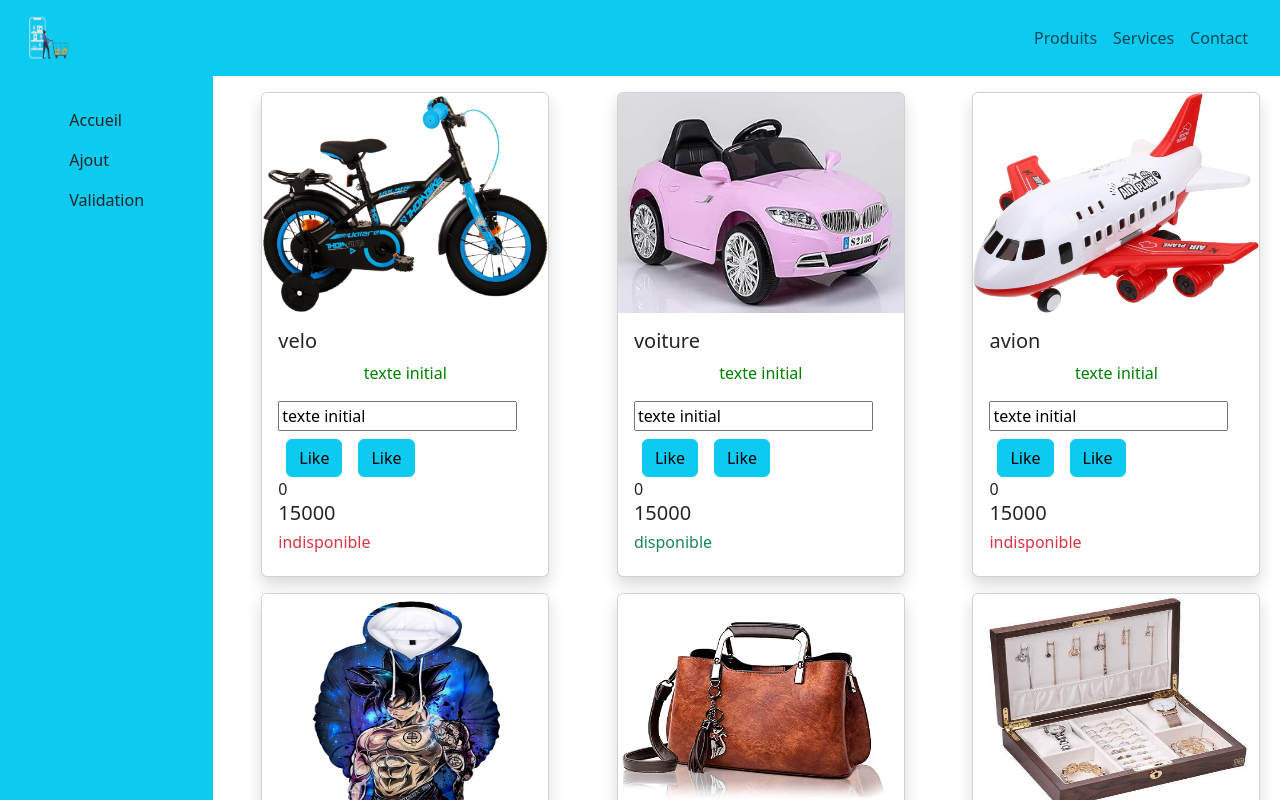
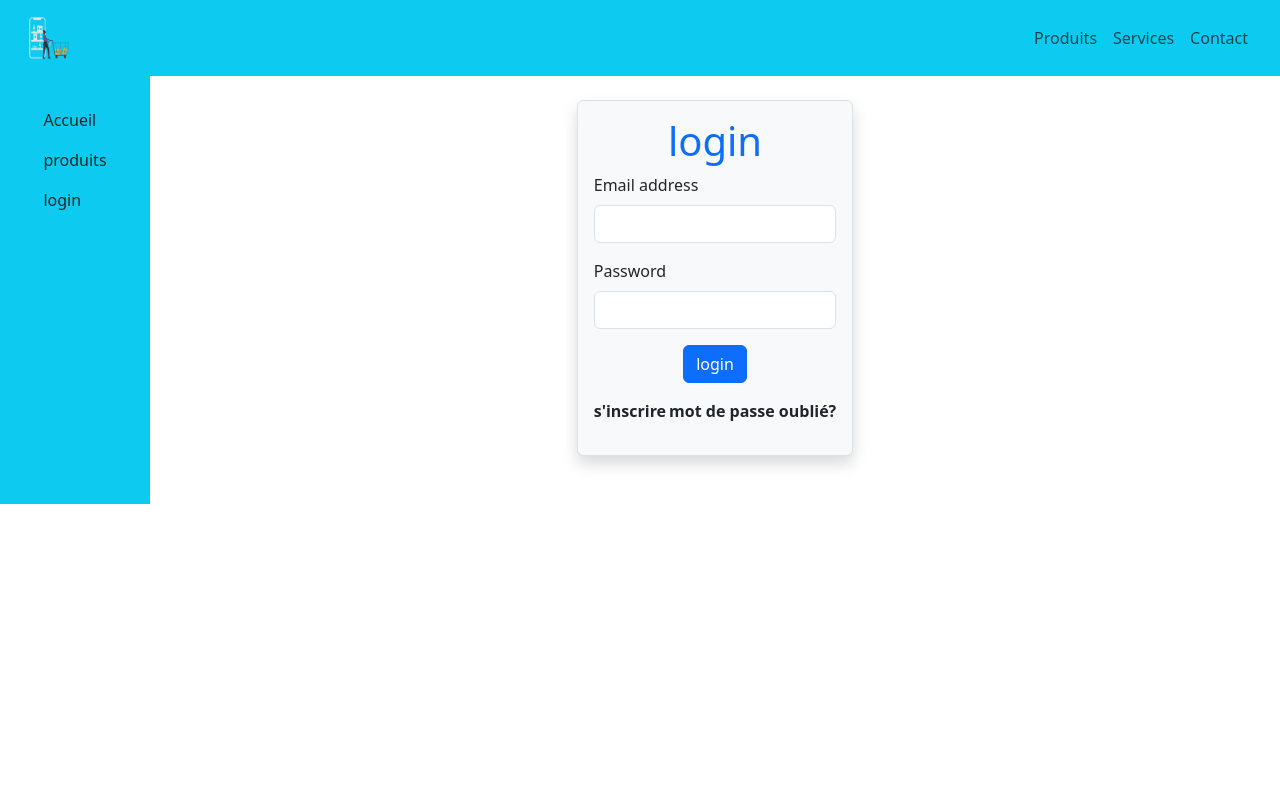
Before and after one commit to Dadowatt/projetAngular, an Angular app: page /login in a window 1280 px wide. Before the commit this address led to /. Shown: the top 800 px of the page. Built offline with nearby package versions, Linux system fonts and the light colour scheme.

Commit message:
mis à jour de l'app

```diff
--- a/src/app/app.component.html
+++ b/src/app/app.component.html
@@ -1,32 +1,10 @@
-<!DOCTYPE html>
-<html lang="en">
-<head>
-    <meta charset="UTF-8">
-    <meta name="viewport" content="width=device-width, initial-scale=1.0">
-    <title>Document</title>
-</head>
-<body>
-    <div class="container-fluid">
-        <app-nav/>
-        <div class="row">
-            <div class="col-md-2">
-            <app-sidebar/>
-        </div>
+<app-nav></app-nav>
 
-        <div class="col-md-10">
-            <div class="message"> {{message}} </div>
-
-                <div class="row row-cols-1 row-cols-md-2 row-cols-lg-3 g-4">
-                    <app-article *ngFor="let produit of produits"
-                     [comment]="produit.comment"
-                      [photo]="produit.photo"
-                       (info)="onAffiche($event)"
-                        [prix]="produit.prix"
-                        [dispo]="produit.dispo" />
-                </div>
-            </div>
-    </div>
+<div class="d-flex">
+<div>
+    <app-sidebar></app-sidebar>
 </div>
-
-</body>
-</html>
+<div class="flex-grow-1">
+    <router-outlet></router-outlet>
+</div>
+</div>
--- a/src/app/app.component.ts
+++ b/src/app/app.component.ts
@@ -14,17 +14,10 @@ import { CommonModule } from '@angular/common';
 })
 export class AppComponent {
   title = 'firstProject';
-  message="";
-  produits = [
-    { comment: "velo", prix: 15000, dispo: false, photo: "assets/1.jpg" },
-    { comment: "voiture", prix: 15000, dispo: true, photo: "assets/2.jpg" },
-    { comment: "avion", prix: 15000, dispo: false, photo: "assets/3.jpg" },
-    { comment: "hoodie 3D", prix: 15000, dispo: true, photo: "assets/4.jpg" },
-    { comment: "sac à main", prix: 15000, dispo: false, photo: "assets/5.jpg" },
-    { comment: "coffret", prix: 15000, dispo: true, photo: "assets/6.jpg" },
-  ];
+  // message="";
 
-  onAffiche(arg:string){
-    this.message = "merci d'avoir liké " +arg;
-  }
+
+  // onAffiche(arg:string){
+  //   this.message = "merci d'avoir liké " +arg;
+  // }
 }
--- a/src/app/app.routes.ts
+++ b/src/app/app.routes.ts
@@ -1,3 +1,13 @@
 import { Routes } from '@angular/router';
+import { ArticleComponent } from './article/article.component';
+import { AppComponent } from './app.component';
+import { LoginComponent } from './login/login.component';
 
-export const routes: Routes = [];
+
+export const routes: Routes = [
+    { path: 'article', component: ArticleComponent},
+    { path: 'accueil', component: AppComponent},
+    { path: 'login', component: LoginComponent},
+    { path: '**', redirectTo: 'login', pathMatch: 'full'}
+
+];
--- a/src/app/article/article.component.html
+++ b/src/app/article/article.component.html
@@ -1,18 +1,19 @@
- <div class="col mt-3 ms-5">
-    <div class="card shadow" style="width: 18rem;">
-        <img [src]="photo" alt="" width="230px" height="220px" class="card-img-top">
-         <div class="card-body">
-             <h5 class="card-title">{{comment}}</h5>
-             <p>{{commentaires}}</p>
-             <input type="text"[(ngModel)]="commentaires">
-             <div class="d-flex">
-                <a href="#" class="btn btn-info mt-2 mx-2" (click)="addLike()">Like</a>
-                <a href="#" class="btn btn-info mt-2 mx-2" (click)="disLike()">Like</a>
+
+    <div class="d-flex wrap">
+        <div class="card shadow m-3" style="width: 18rem;" *ngFor="let produit of produits">
+            <img [src]="produit.photo" alt="" width="230px" height="220px" class="card-img-top">
+             <div class="card-body">
+                 <h5 class="card-title">{{produit.comment}}</h5>
+                 <p>{{produit.prix}}</p>
+                 <!-- <input type="text"[(ngModel)]="commentaires"> -->
+                 <!-- <div class="d-flex">
+                    <a href="#" class="btn btn-info mt-2 mx-2" (click)="addLike()">Like</a>
+                    <a href="#" class="btn btn-info mt-2 mx-2" (click)="disLike()">Like</a>
+                 </div> -->
+                 <!-- <span class="card-text">{{like}}</span> -->
+                 <!-- <h5> {{prix}} </h5> -->
+                 <h6 *ngIf="produit.dispo==true" class="text-success"> disponible </h6>
+                 <h6 *ngIf="produit.dispo==false" class="text-danger"> indisponible </h6>
              </div>
-             <span class="card-text">{{like}}</span>
-             <h5> {{prix}} </h5>
-             <h6 *ngIf="dispo==true" class="text-success"> disponible </h6>
-             <h6 *ngIf="dispo==false" class="text-danger"> indisponible </h6>
-         </div>
-</div>
- </div>
+    </div>
+     </div>
--- a/src/app/article/article.component.ts
+++ b/src/app/article/article.component.ts
@@ -10,21 +10,32 @@ import { FormsModule } from '@angular/forms';
   styleUrl: './article.component.css'
 })
 export class ArticleComponent {
-  @Input()comment="";
-  @Output()info = new EventEmitter<string>();
-  @Input()photo="";
-  like: number = 0;
-  commentaires = "texte initial"
-  @Input()prix:number = 0;
-  @Input()dispo: boolean = false;
 
-  public addLike(){
-    this.like++;
-    this.info.emit(this.comment)
-  }
-  disLike(){
-    if(this.like > 0){
-      this.like--;
-    }
-  }
+  produits = [
+    { comment: "velo", prix: 15000, dispo: false, photo: "assets/1.jpg" },
+    { comment: "voiture", prix: 15000, dispo: true, photo: "assets/2.jpg" },
+    { comment: "avion", prix: 15000, dispo: false, photo: "assets/3.jpg" },
+    { comment: "hoodie 3D", prix: 15000, dispo: true, photo: "assets/4.jpg" },
+    { comment: "sac à main", prix: 15000, dispo: false, photo: "assets/5.jpg" },
+    { comment: "coffret", prix: 15000, dispo: true, photo: "assets/6.jpg" },
+  ];
+
+  // @Input()comment="";
+  // @Output()info = new EventEmitter<string>();
+  // @Input()photo="";
+  // like: number = 0;
+  // commentaires = "texte initial"
+  // @Input()prix:number = 0;
+  // @Input()dispo: boolean = false;
+
+  // public addLike(){
+  //   this.like++;
+  //   this.info.emit(this.comment)
+  // }
+  // disLike(){
+  //   if(this.like > 0){
+  //     this.like--;
+  //   }
+  // }
+
 }
--- /dev/null
+++ b/src/app/login/login.component.html
@@ -0,0 +1,23 @@
+
+<div class="container d-flex justify-content-center mt-4">
+    <form class="form-control w-25 shadow p-3 mb-5 bg-body-tertiary rounded">
+        <h1 class="text-primary text-center">login</h1>
+        <div class="mb-3">
+          <label for="exampleInputEmail1" class="form-label">Email address</label>
+          <input type="email" class="form-control" id="exampleInputEmail1" aria-describedby="emailHelp">
+
+        </div>
+        <div class="mb-3">
+          <label for="exampleInputPassword1" class="form-label">Password</label>
+          <input type="password" class="form-control" id="exampleInputPassword1">
+        </div>
+        <div class="mb-3 text-center">
+            <button type="submit" class="btn btn-primary">login</button>
+
+        </div>
+        <div class="d-flex justify-content-between fw-bold">
+            <p>s'inscrire</p>
+            <p>mot de passe oublié?</p>
+        </div>
+      </form>
+</div>
--- a/src/app/sidebar/sidebar.component.html
+++ b/src/app/sidebar/sidebar.component.html
@@ -1,13 +1,13 @@
-<nav class="nav flex-column align-items-center bg-info h-100">
+<nav class="nav flex-column align-items-center bg-info h-100" style="width: 150px;">
     <ul class="navbar-nav mt-4">
         <li class="nav-item">
             <a class="nav-link active" aria-current="page" href="#">Accueil</a>
         </li>
         <li class="nav-item">
-            <a class="nav-link" href="#">Ajout</a>
+            <a class="nav-link" href="/article">produits</a>
         </li>
         <li class="nav-item">
-            <a class="nav-link" href="#">Validation</a>
+            <a class="nav-link" href="/login">login</a>
         </li>
     </ul>
   </nav>
```
Also changed, not shown: src/app/login/login.component.ts (added, +12 -0 lines), src/app/login/login.component.css (added), 1 other file (tests, documents, lock files or other folders).
